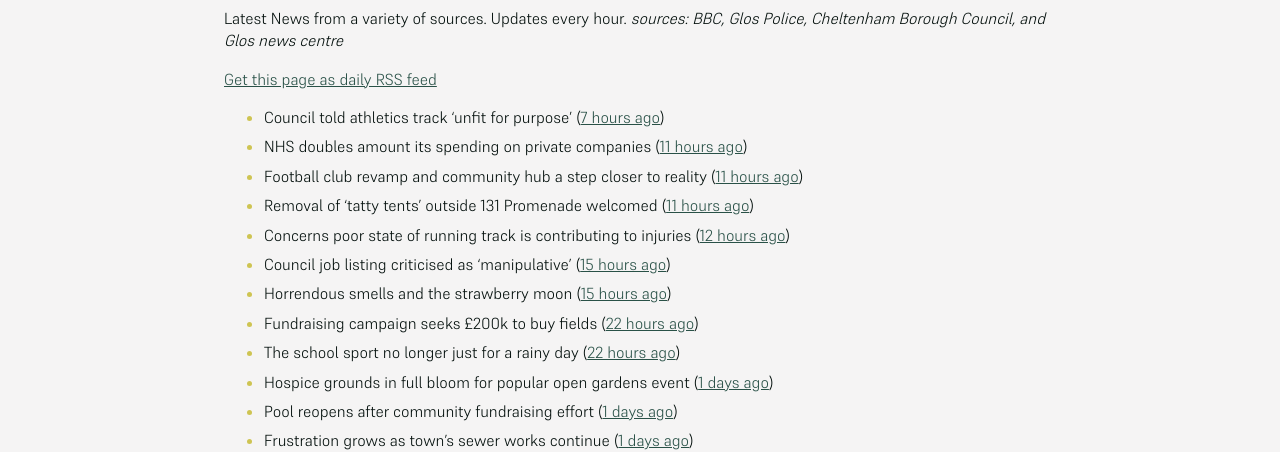
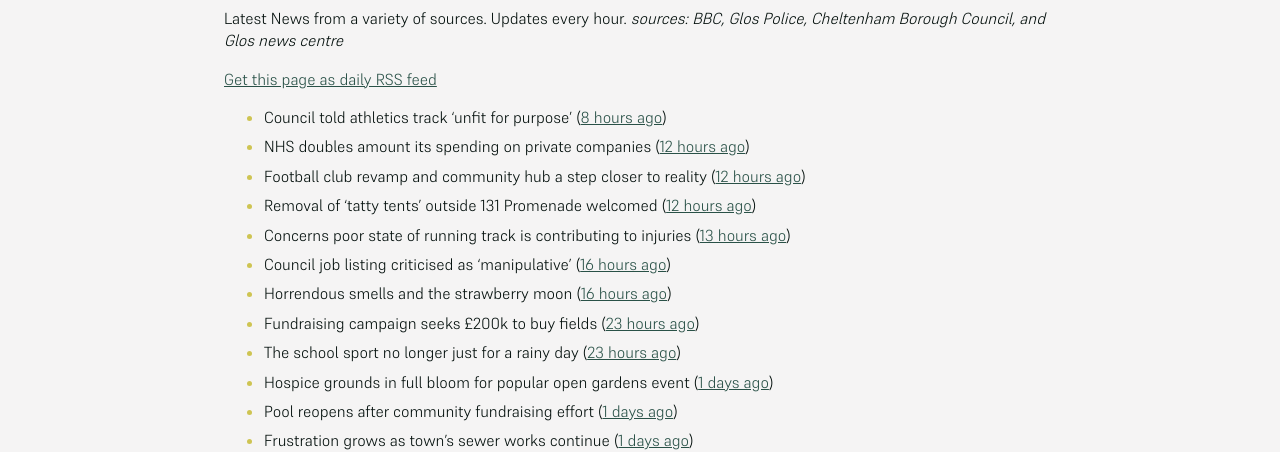
Before and after one commit to mat-0/cheltenham-open-data, a Jekyll site: the page built from _pages/news.md, in a window 1280 px wide. Shown: the part 266-718 px from the top of the page. Built offline with Jekyll 4.4.1, drawn with Linux system fonts in a browser that asks for light colours.

Commit message:
Updated 2025-06-12 04:58:18

```diff
--- a/_pages/news.md
+++ b/_pages/news.md
@@ -12,15 +12,15 @@ _sources: BBC, Glos Police, Cheltenham Borough Council, and Glos news centre_
 [Get this page as daily RSS feed](/daily.rss)
 
 <!-- news_marker starts -->
-- Council told athletics track 'unfit for purpose' ([7 hours ago](https://www.bbc.com/news/articles/cvg76n7dxn9o))
-- NHS doubles amount its spending on private companies ([11 hours ago](https://www.bbc.com/news/articles/cy0jzvxwr4xo))
-- Football club revamp and community hub a step closer to reality ([11 hours ago](https://gloucesternewscentre.co.uk/football-club-revamp-and-community-hub-a-step-closer-to-reality/))
-- Removal of ‘tatty tents’ outside 131 Promenade welcomed ([11 hours ago](https://gloucesternewscentre.co.uk/removal-of-tatty-tents-outside-131-promenade-welcomed/))
-- Concerns poor state of running track is contributing to injuries ([12 hours ago](https://gloucesternewscentre.co.uk/concerns-poor-state-of-running-track-is-contributing-to-injuries/))
-- Council job listing criticised as 'manipulative' ([15 hours ago](https://www.bbc.com/news/articles/c74qk45gxygo))
-- Horrendous smells and the strawberry moon ([15 hours ago](https://www.bbc.com/news/articles/c2lk8l1ypxko))
-- Fundraising campaign seeks £200k to buy fields ([22 hours ago](https://www.bbc.com/news/articles/c365lx9x187o))
-- The school sport no longer just for a rainy day ([22 hours ago](https://www.bbc.com/news/articles/clygej1emezo))
+- Council told athletics track 'unfit for purpose' ([8 hours ago](https://www.bbc.com/news/articles/cvg76n7dxn9o))
+- NHS doubles amount its spending on private companies ([12 hours ago](https://www.bbc.com/news/articles/cy0jzvxwr4xo))
+- Football club revamp and community hub a step closer to reality ([12 hours ago](https://gloucesternewscentre.co.uk/football-club-revamp-and-community-hub-a-step-closer-to-reality/))
+- Removal of ‘tatty tents’ outside 131 Promenade welcomed ([12 hours ago](https://gloucesternewscentre.co.uk/removal-of-tatty-tents-outside-131-promenade-welcomed/))
+- Concerns poor state of running track is contributing to injuries ([13 hours ago](https://gloucesternewscentre.co.uk/concerns-poor-state-of-running-track-is-contributing-to-injuries/))
+- Council job listing criticised as 'manipulative' ([16 hours ago](https://www.bbc.com/news/articles/c74qk45gxygo))
+- Horrendous smells and the strawberry moon ([16 hours ago](https://www.bbc.com/news/articles/c2lk8l1ypxko))
+- Fundraising campaign seeks £200k to buy fields ([23 hours ago](https://www.bbc.com/news/articles/c365lx9x187o))
+- The school sport no longer just for a rainy day ([23 hours ago](https://www.bbc.com/news/articles/clygej1emezo))
 - Hospice grounds in full bloom for popular open gardens event ([1 days ago](https://gloucesternewscentre.co.uk/hospice-grounds-in-full-bloom-for-popular-open-gardens-event/))
 - Pool reopens after community fundraising effort ([1 days ago](https://www.bbc.com/news/articles/cg5vl5zvp69o))
 - Frustration grows as town's sewer works continue ([1 days ago](https://www.bbc.com/news/articles/c5yq58qpgd7o))
```
Also changed, not shown: _data/flood.json (+4 -4 lines), index.md (+5 -5 lines).
